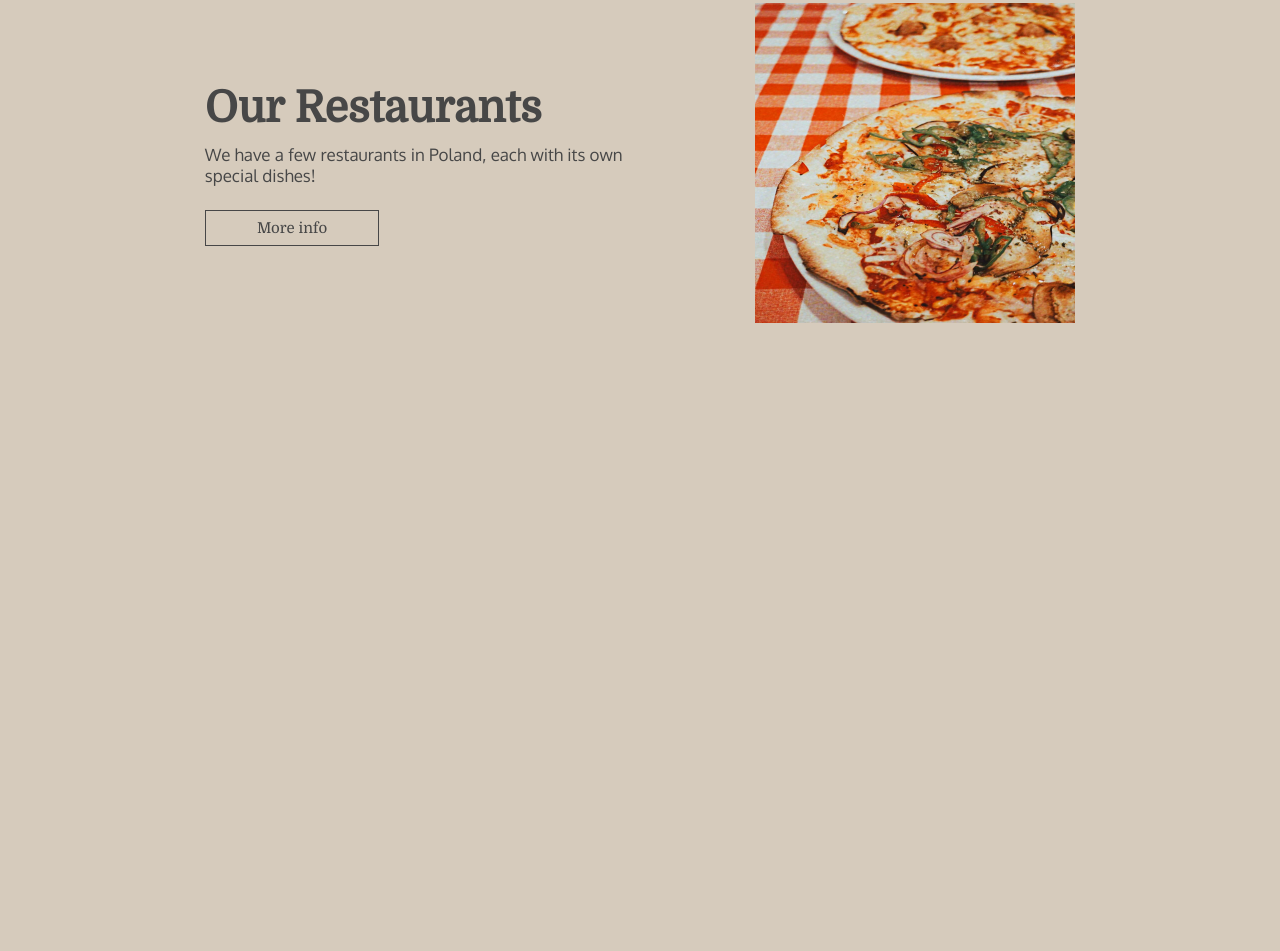
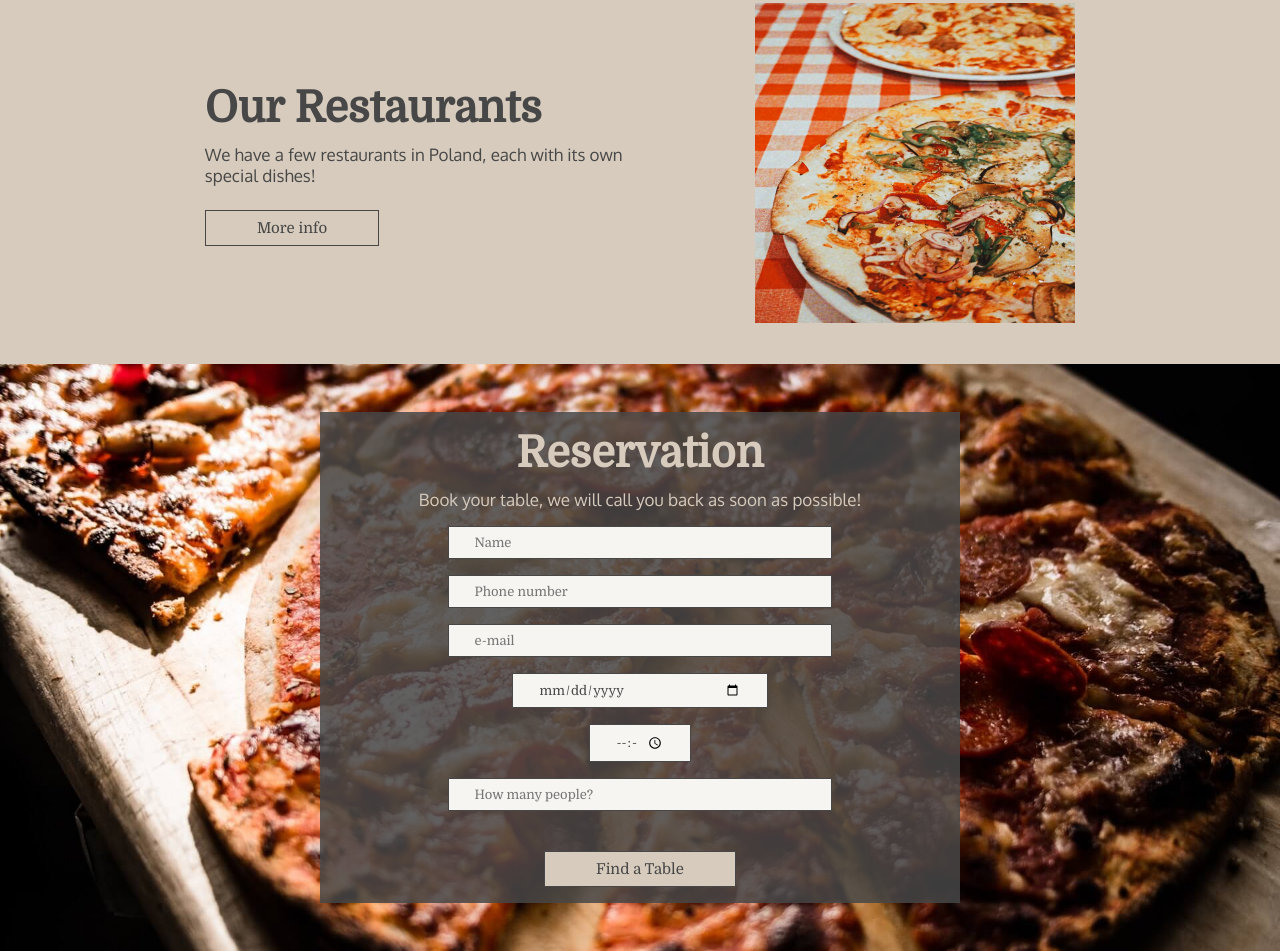
Before and after one commit to Wiiktor22/Forum, a website built with webpack: page src/index.html in a window 1280 px wide. Shown: the part 2424-3375 px from the top of the page. Before the commit the page ends 2788 px from the top, so only its background shows below. Built offline with nearby package versions, Linux system fonts and the light colour scheme.

Commit message:
Create section "reservation"

```diff
--- a/src/index.html
+++ b/src/index.html
@@ -59,5 +59,18 @@
       <img class="section-restaurants__photo"src="img/our-restaurant.jpg" alt="Forum Pizza">
     </div>
   </section>
+  <section class="section-reservation">
+    <div class="section-reservation__container">
+      <h4 class="section-reservation__header section--header">Reservation</h4>
+      <p class="section-reservation__text">Book your table, we will call you back as soon as possible!</p>
+      <input type="text" class="section-reservation__input input" required placeholder="Name">
+      <input type="tel" class="section-reservation__input input" required placeholder="Phone number">
+      <input type="email" class="section-reservation__input input" required placeholder="e-mail">
+      <input type="date" class="section-reservation__input input" required>
+      <input type="time" class="section-reservation__input input" required>
+      <input type="number" class="section-reservation__input input" required placeholder="How many people?">
+      <button class="button section-reservation__button">Find a Table</button>
+    </div>
+  </section>
 </body>
 </html>
--- a/src/styles/components/_button.scss
+++ b/src/styles/components/_button.scss
@@ -9,3 +9,13 @@
         font-size: 1.8rem;
     }
 }
+
+.input {
+    border: 1px solid $dark-gray;
+    font-family: map-get($map: $fonts, $key: second);
+    color: $dark-gray;
+    background-color: #f7f5f2;
+    &:focus {
+        outline: none;
+    }
+}
--- a/src/styles/index.scss
+++ b/src/styles/index.scss
@@ -16,6 +16,7 @@
 @import "./layout/section-events";
 @import "./layout/banner";
 @import "./layout/section-restaurants";
+@import "./layout/section-reservation";
 
 html {
   font-size: 10px;
--- a/src/styles/layout/_section-events.scss
+++ b/src/styles/layout/_section-events.scss
@@ -1,7 +1,7 @@
 .section-events {
     width: 100%;
     height: auto;
-    padding: 5vh 10vw;
+    padding: 6vh 10vw;
     background-color: $main-color;
     color: $dark-gray;
     &__text {
--- a/src/styles/layout/_section-hey.scss
+++ b/src/styles/layout/_section-hey.scss
@@ -1,7 +1,7 @@
 .section-hey {
     width: 100%;
     height: auto;
-    padding: 5vh 10vw;
+    padding: 6vh 10vw;
     background-color: $main-color;
     color: $dark-gray;
     &__text {
--- /dev/null
+++ b/src/styles/layout/_section-reservation.scss
@@ -0,0 +1,84 @@
+.section-reservation {
+    width: 100%;
+    height: auto;
+    padding: 6vh 10vw;
+    color: $dark-gray;
+    &__container {
+        @include flex (column, flex-start);
+        @media (min-width: map-get($map: $breakpoints, $key: l)) {
+            background-color: rgba($color: $dark-gray , $alpha: 0.85);
+            color: $main-color;
+            padding: 2vh 0;
+            width: 50vw;
+            margin: 0 auto;
+        }
+        @media (min-width: map-get($map: $breakpoints, $key: xl)) {
+            width: 40vw;
+        }
+        @media (min-width: map-get($map: $breakpoints, $key: xxl)) {
+            width: 27vw;
+        }
+    }
+    &__text {
+        font-size: 1.4rem;
+        @media (min-width: map-get($map: $breakpoints, $key: m)) {
+            font-size: 1.7rem;
+        }
+    }
+    &__input {
+        margin-top: 2vh;
+        padding: 1vh 3vw;
+        font-size: 1.3rem;
+        width: 55vw;
+        &:nth-last-of-type(2) {
+            width: 18vw;
+            @media (min-width: map-get($map: $breakpoints, $key: l)) {
+                width: 8vw;
+            }
+        }
+        &:nth-last-of-type(3) {
+            width: 40vw;
+            @media (min-width: map-get($map: $breakpoints, $key: l)) {
+                width: 20vw;
+            }
+            @media (min-width: map-get($map: $breakpoints, $key: xl)) {
+                width: 15vw;
+            }
+            @media (min-width: map-get($map: $breakpoints, $key: xxl)) {
+                width: 12vw;
+            }
+        }
+        @media (orientation: landscape) {
+            width: 50vw;
+            padding: 2vh 2vw;
+            margin-top: 4vh;
+        }
+        @media (min-width: map-get($map: $breakpoints, $key: m)) and (orientation: portrait) {
+            font-size: 1.7rem;
+        }
+        @media (min-width: map-get($map: $breakpoints, $key: l)) {
+            margin-top: 2vh;
+            padding: 1vh 2vw;
+            width: 30vw;
+        }
+        @media (min-width: map-get($map: $breakpoints, $key: xl)) {
+            width: 25vw;
+        }
+
+        @media (min-width: map-get($map: $breakpoints, $key: xxl)) {
+            width: 16vw;
+            padding: 1vh 1vw;
+        }
+    }
+    &__button {
+        margin-top: 3vh;
+        @media (orientation: landscape) {
+            margin-top: 5vh;
+        }
+    }
+    @media (min-width: map-get($map: $breakpoints, $key: l)) {
+        background-image: url("../img/reservation.jpg");
+        background-size: cover;
+        background-position: center center;
+    }
+}
```
